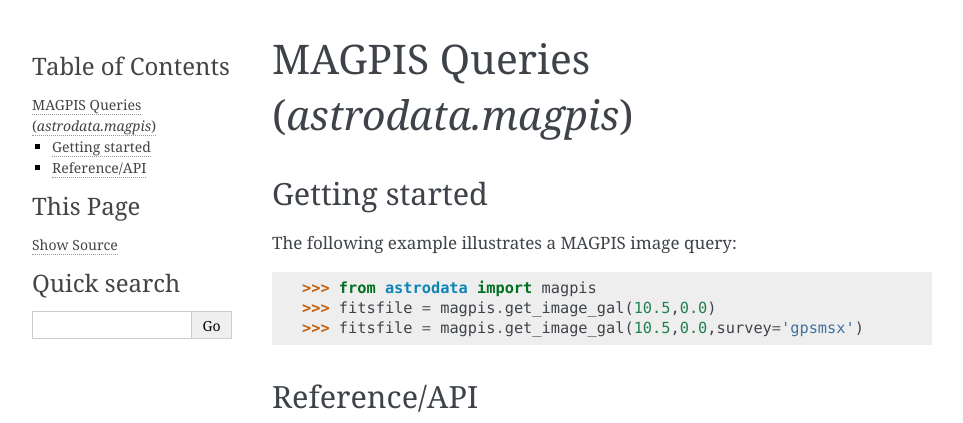
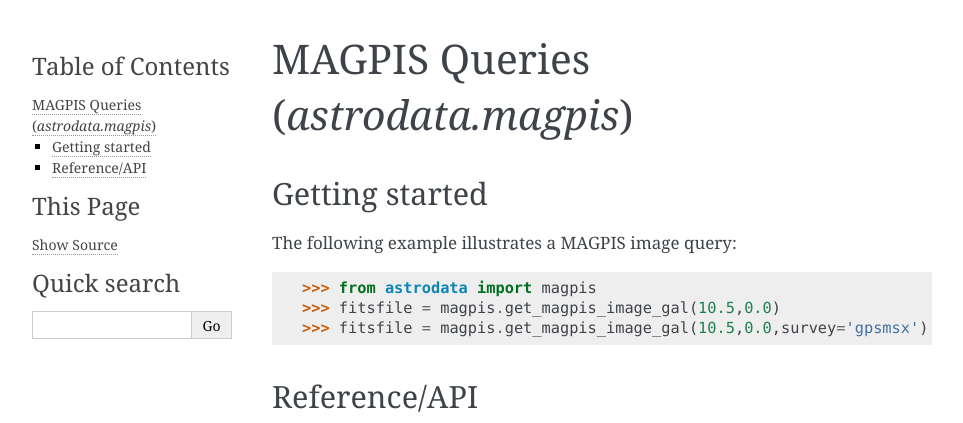
Before and after one commit to astropy/astroquery, a Sphinx documentation site: the page built from docs/astrodata/magpis.rst, in a window 1280 px wide, cut to the strip 0-423 px from the top of the page. Shown: the whole strip, without its empty margins (148-1111 px from the left). Built offline with Sphinx 7.4.7, drawn with Linux system fonts in a browser that asks for light colours; the version number is read from the project's files by our own code.

Commit message:
fixed docs, code to agree with get_magpis_image_gal

```diff
--- a/docs/astrodata/magpis.rst
+++ b/docs/astrodata/magpis.rst
@@ -10,8 +10,8 @@ Getting started
 The following example illustrates a MAGPIS image query::
 
     >>> from astrodata import magpis
-    >>> fitsfile = magpis.get_image_gal(10.5,0.0)
-    >>> fitsfile = magpis.get_image_gal(10.5,0.0,survey='gpsmsx')
+    >>> fitsfile = magpis.get_magpis_image_gal(10.5,0.0)
+    >>> fitsfile = magpis.get_magpis_image_gal(10.5,0.0,survey='gpsmsx')
 
 
 Reference/API
```
Also changed, not shown: 1 other file.
